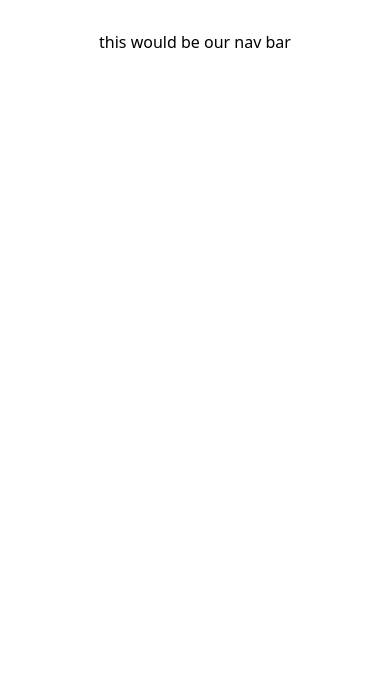
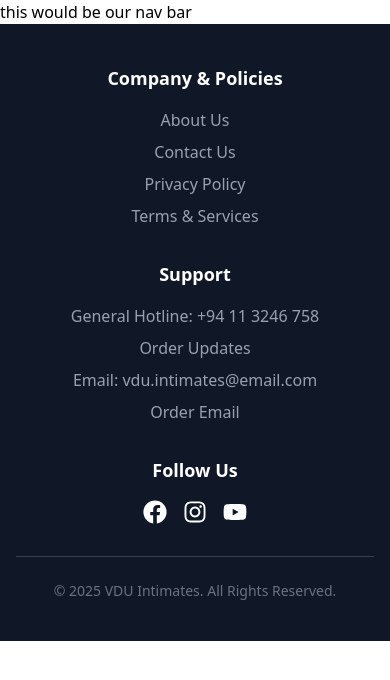
Before and after one commit to VDU-Intimates/vdu-frontend, a Next.js app: page / in a window 390 px wide. Shown: the top 680 px of the page. Built offline with nearby package versions, Linux system fonts and the light colour scheme.

Commit message:
footer with mobile responsiveness

```diff
--- /dev/null
+++ b/app/components/footer/footer.tsx
@@ -0,0 +1,99 @@
+import React from 'react';
+import { FaFacebook, FaInstagram, FaYoutube } from 'react-icons/fa';
+
+const Footer = () => {
+  const footerHeads = [
+    {
+      title: "Company & Policies",
+      details: ["About Us", "Contact Us", "Privacy Policy", "Terms & Services"],
+    },
+    {
+      title: "Support",
+      details: [
+        "General Hotline: +94 11 3246 758",
+        "Order Updates",
+        "Email: vdu.intimates@email.com",
+        "Order Email",
+      ],
+    },
+    {
+      title: "Follow Us",
+      details: [
+        <a
+          key="facebook"
+          href="#"
+          aria-label="Facebook"
+          className="hover:text-blue-500 transition-colors duration-300"
+        >
+          <FaFacebook />
+        </a>,
+        <a
+          key="instagram"
+          href="#"
+          aria-label="Instagram"
+          className="hover:text-pink-500 transition-colors duration-300"
+        >
+          <FaInstagram />
+        </a>,
+        <a
+          key="youtube"
+          href="#"
+          aria-label="YouTube"
+          className="hover:text-red-500 transition-colors duration-300"
+        >
+          <FaYoutube />
+        </a>,
+      ],
+    },
+  ];
+
+  return (
+    <footer className="bg-gray-900 text-gray-400 py-10 w-full">
+      <div className="container mx-auto px-4">
+        <div className="grid grid-cols-1 md:grid-cols-2 lg:grid-cols-3 gap-8">
+          {footerHeads.map((section, index) => (
+            <div
+              key={index}
+              className="flex flex-col items-center md:items-start text-center md:text-left"
+            >
+              <h3 className="text-white text-lg font-semibold mb-4">
+                {section.title}
+              </h3>
+
+              {/* Strings → vertical list */}
+              {typeof section.details[0] === "string" ? (
+                <ul className="space-y-2">
+                  {section.details.map((detail, detailIndex) => (
+                    <li key={detailIndex}>
+                      <a
+                        href="#"
+                        className="hover:text-white transition-colors duration-300"
+                      >
+                        {detail}
+                      </a>
+                    </li>
+                  ))}
+                </ul>
+              ) : (
+                /* Icons → horizontal row */
+                <div className="flex space-x-4 text-white text-2xl">
+                  {section.details.map((detail, detailIndex) => (
+                    <div key={detailIndex}>{detail}</div>
+                  ))}
+                </div>
+              )}
+            </div>
+          ))}
+        </div>
+
+        <div className="border-t border-gray-700 mt-8 pt-6 text-center">
+          <p className="text-gray-500 text-sm">
+            &copy; {new Date().getFullYear()} VDU Intimates. All Rights Reserved.
+          </p>
+        </div>
+      </div>
+    </footer>
+  );
+};
+
+export default Footer;
--- a/app/page.tsx
+++ b/app/page.tsx
@@ -1,10 +1,12 @@
 // import Image from "next/image";
+import Footer from "./components/footer/footer";
 import NavBar from "./components/nav-bar/nav-bar";
 
 export default function Home() {
   return (
-    <div className="font-sans grid grid-rows-[20px_1fr_20px] items-center justify-items-center min-h-screen p-8 pb-20 gap-16 sm:p-20">
+    <div className="">
       <NavBar />
+      <Footer />
     </div>
   );
 }
```
Also changed, not shown: package.json (+6 -5 lines), 1 other file (tests, documents, lock files or other folders).
